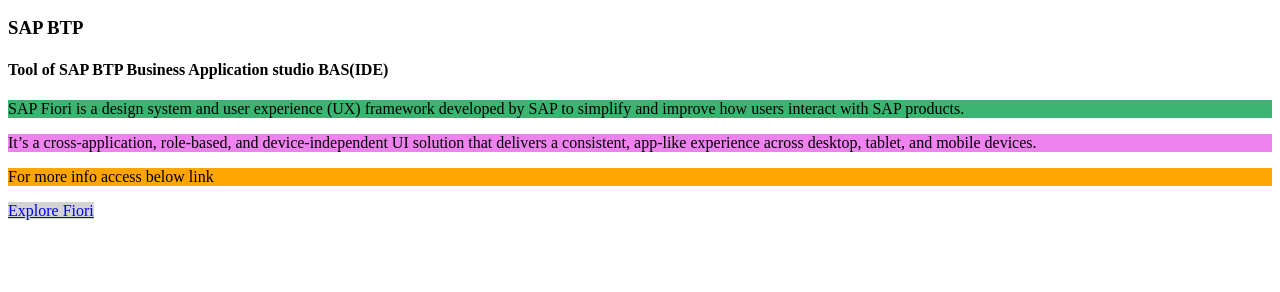
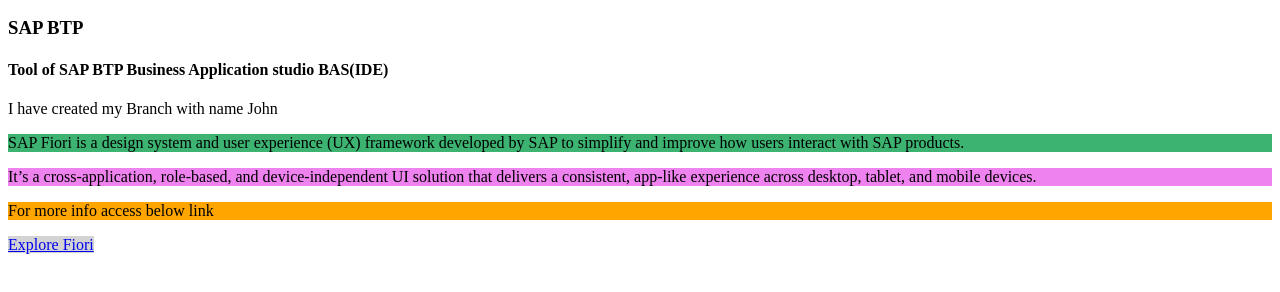
Before and after one commit to indexitsapui5fiori/testrepo, a plain HTML site: page index.html in a window 1280 px wide. Shown: the part 96-388 px from the top of the page. Drawn offline with Linux system fonts and the light colour scheme.

Commit message:
Created John Branch

```diff
--- a/index.html
+++ b/index.html
@@ -10,6 +10,8 @@
 <h3>SAP BTP</h3>
 
 <h4>Tool of SAP BTP Business Application studio BAS(IDE)</h4>
+
+<p>I have created my Branch with name John</p>
 
 <p style="background-color:mediumseagreen;">SAP Fiori is a design system and
 user experience (UX) framework
```
